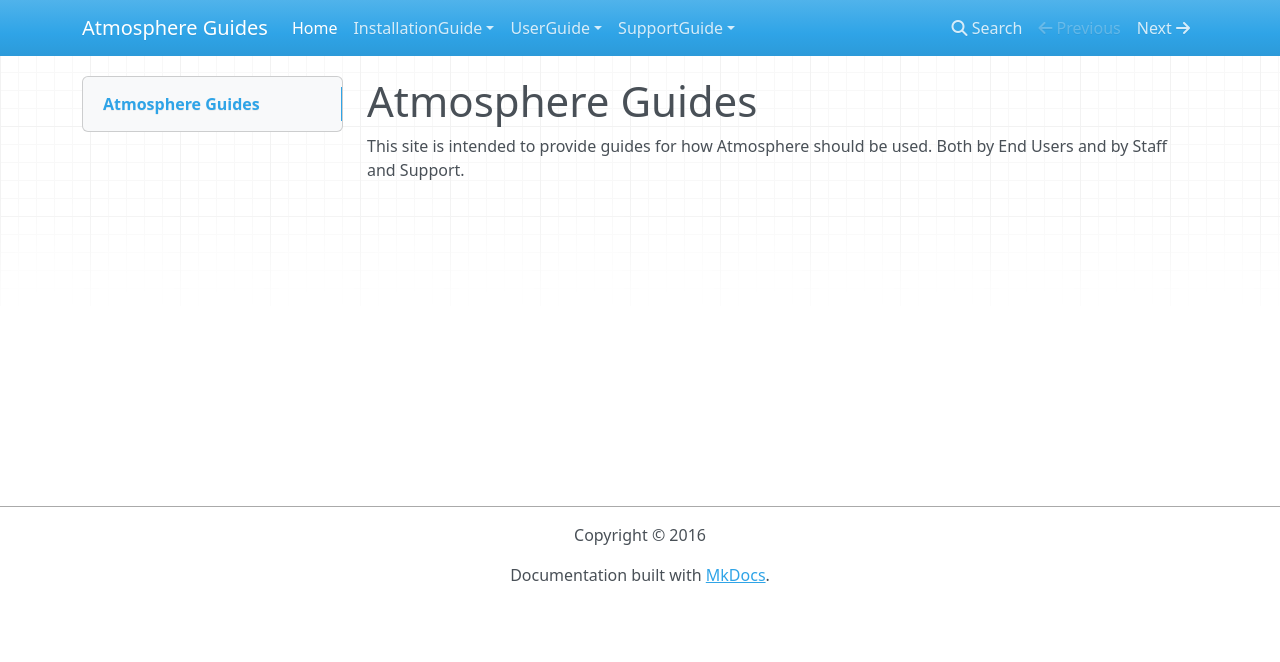
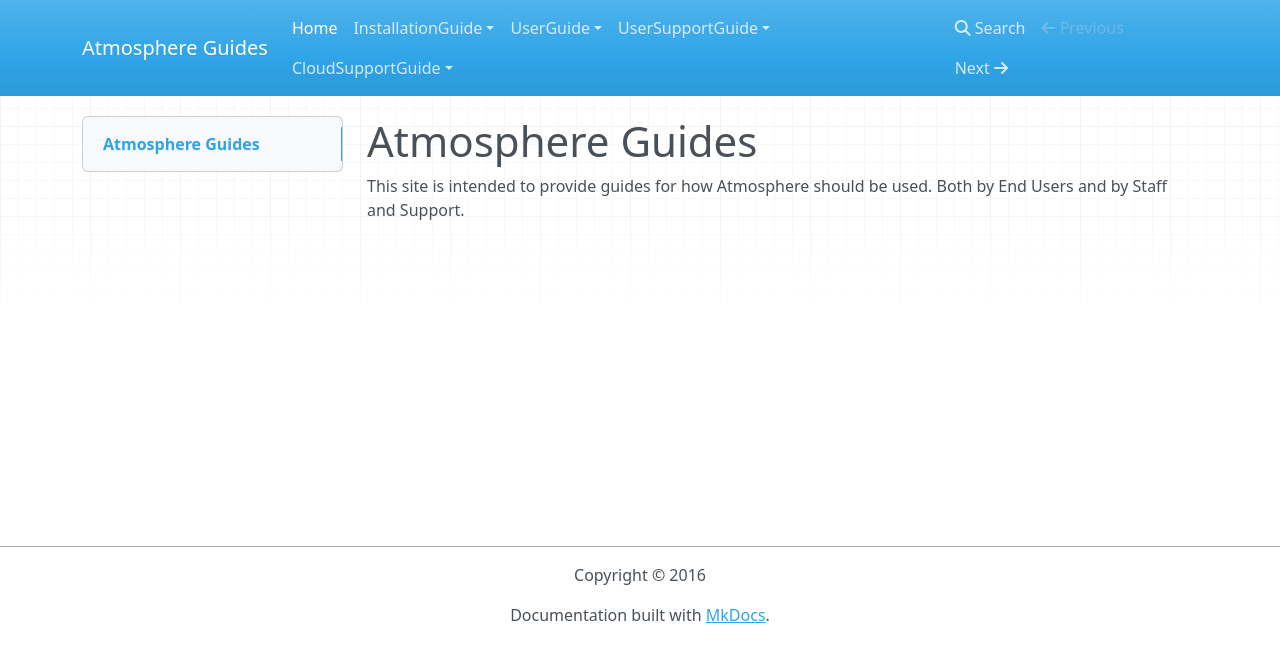
Before and after one commit to lenards/atmosphere-guides, an MkDocs documentation site: the page built from docs/index.md, in a window 1280 px wide. Shown: the top 662 px of the page. Built offline with MkDocs 1.6.1, drawn with Linux system fonts in a browser that asks for light colours; nearby versions of some CDN libraries; old or Windows-style settings are respelled for this version of MkDocs; part of the change alters nothing that is shown.

Commit message:
MOAR Outline

```diff
--- a/mkdocs.yml
+++ b/mkdocs.yml
@@ -20,11 +20,16 @@ pages:
     - 'Things to know before imaging': 'imaging_guide/starting.md'
     - 'Adding a Boot Script': 'imaging_guide/boot_scripts.md'
     - 'Making an Image private and adding members': 'imaging_guide/privacy_and_membership.md'
-- SupportGuide:
+- UserSupportGuide:
   - 'Logging in to the Admin panel': 'staff_guide/login.md'
   - 'Emulating a user': 'staff_guide/emulate.md'
   - 'Approving/Restarting Machine Requests': 'staff_guide/imaging.md'
   - 'Approving more Quota or Allocation(AU)': 'staff_guide/allocation.md'
+  - ImagingGuide:
+    - 'Approving a Machine Request': 'imaging_guide/staff_approval.md'
+    - 'Making a private image public': 'imaging_guide/staff_add_public.md'
+    - 'Making a public image private and adding members': 'imaging_guide/staff_add_privacy_and_membership.md'
+- CloudSupportGuide:
   - TroubleshootingAtmosphere:
     - 'Checking Flower': 'staff_guide/flower.md'
     - 'Checking the logs': 'staff_guide/logs.md'
@@ -36,9 +41,5 @@ pages:
     - 'The Cloud is at 100% Capacity': 'staff_guide/cloud_at_capacity.md'
   - TroubleshootingVolumes:
     - 'Diagnosing volume attach/detach problems': 'staff_guide/volume.md'
-  - ImagingGuide:
-    - 'Approving a Machine Request': 'imaging_guide/staff_approval.md'
-    - 'Making a private image public': 'imaging_guide/staff_add_public.md'
-    - 'Making a public image private and adding members': 'imaging_guide/staff_add_privacy_and_membership.md'
 
 copyright: Copyright &copy; 2016
```
